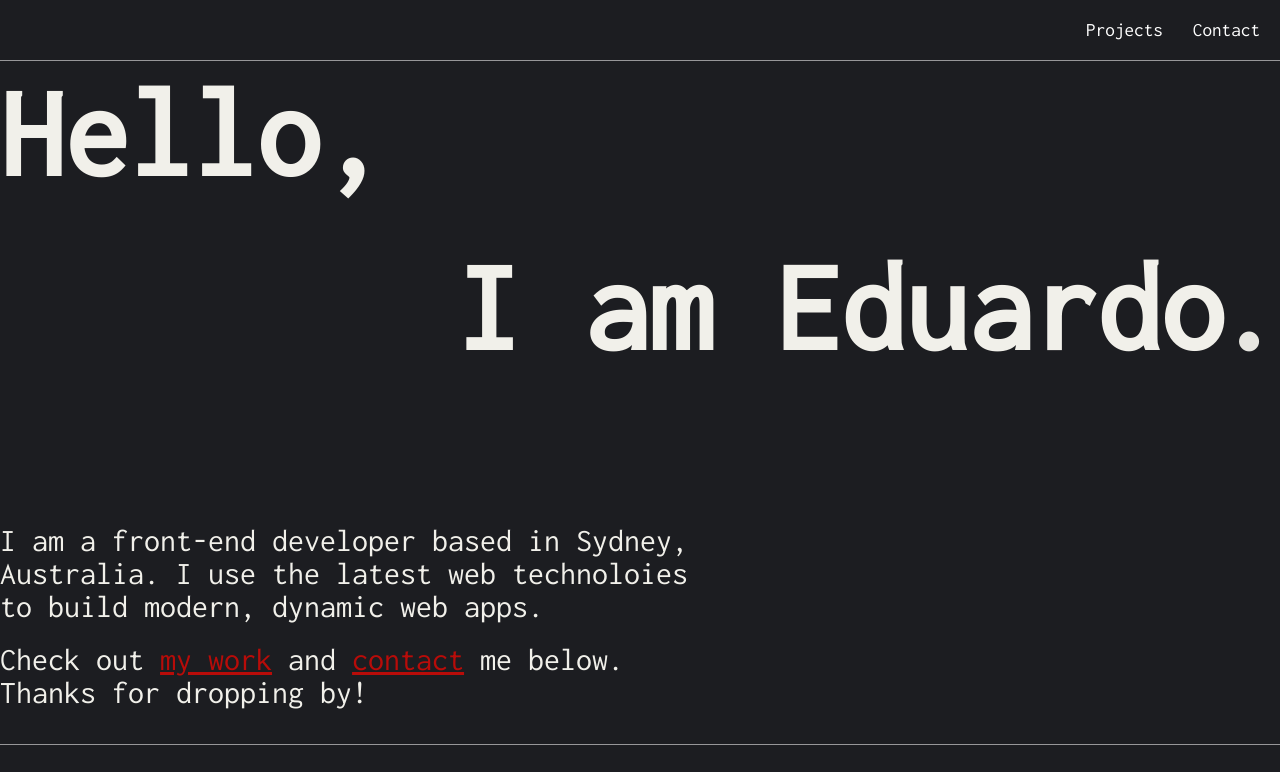
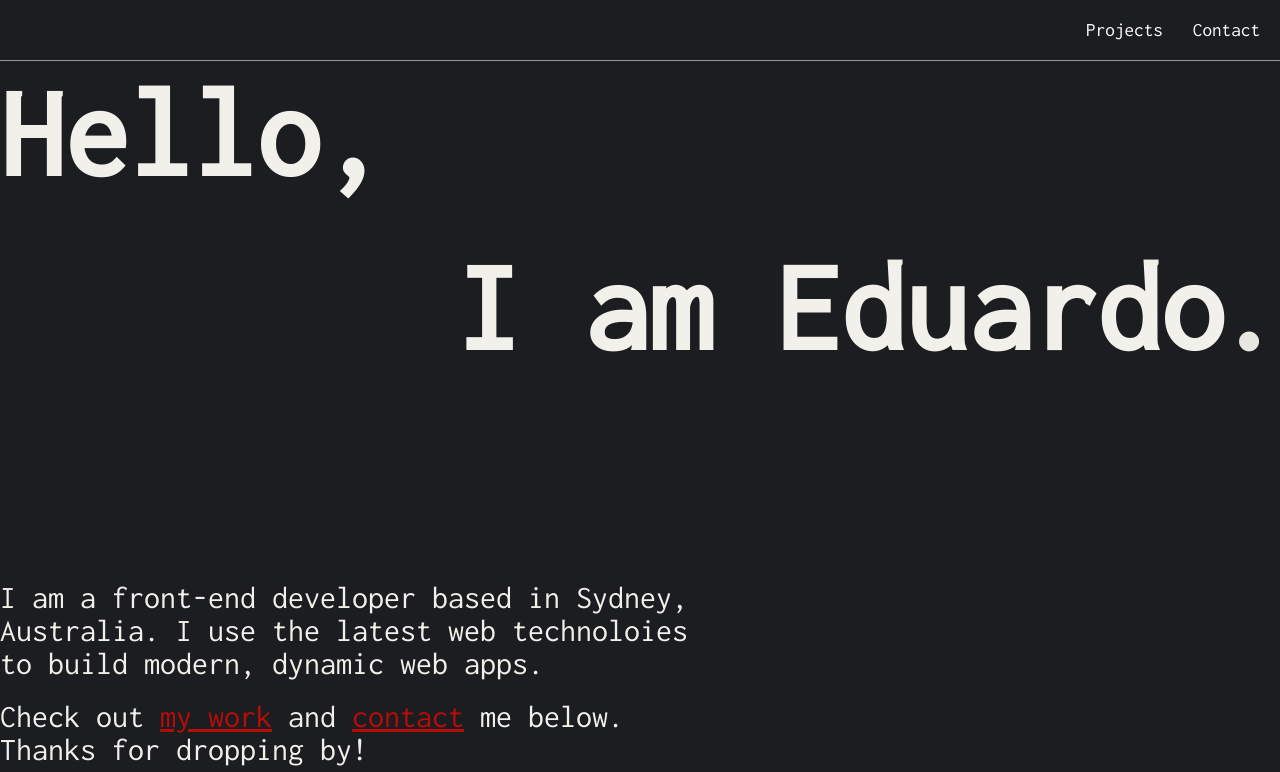
Before and after one commit to edulucero/Personal-Site, a plain HTML site: page index.html in a window 1280 px wide. Shown: the top 772 px of the page. Drawn offline with Linux system fonts and the light colour scheme; some packages are replaced by stand-ins of ours; a script that the page names is missing.

Commit message:
Updating hero section styling

```diff
--- a/main.css
+++ b/main.css
@@ -36,7 +36,6 @@ h1 {
     display: flex;
     align-items: flex-end;
     justify-content: flex-end;
-    margin-bottom: 150px;
 }
 
 p {
@@ -106,8 +105,8 @@ h2 {
     font-family: 'Inconsolata', monospace;
     background-color: #1C1D21;
     margin: 0 auto;
-    height: 100%;
-    min-height: calc(100vh - 140px);
+    /* height: 100%; */
+    min-height: calc(100vh - 60px);
     width: 100vw;
     padding: 5px 0px 15px;
     display: flex;
```
